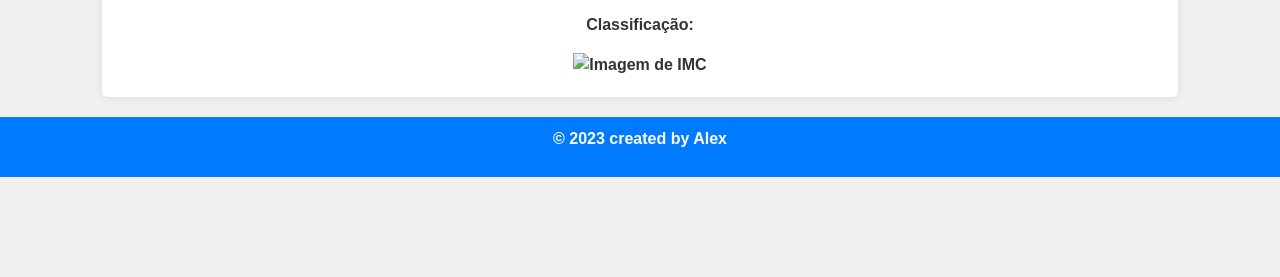
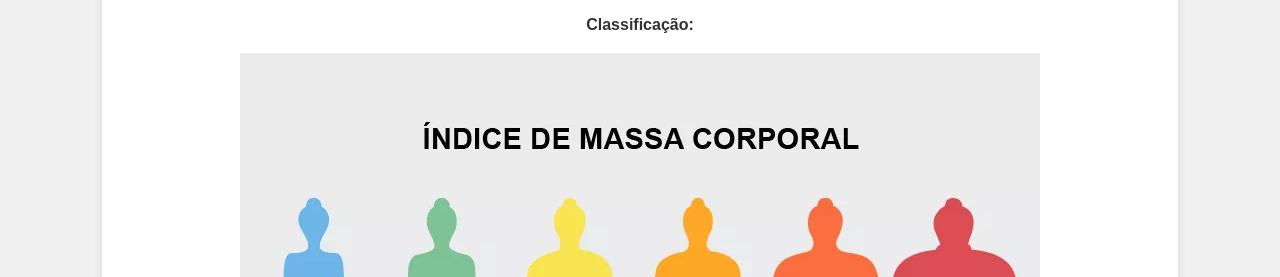
Before and after one commit to JuniorChagasz/Calculadora-IMC-Alex, a plain HTML site: page index.html in a window 1280 px wide. Shown: the part 523-800 px from the top of the page. Drawn offline with nearby package versions, Linux system fonts and the light colour scheme; the site is published under a folder, as on GitHub Pages, so addresses that start at the root find nothing; a web font is replaced by a local one.

Commit message:
Update index.html

```diff
--- a/index.html
+++ b/index.html
@@ -42,7 +42,7 @@
                 <div id="resultado">
                     <p>Seu IMC é: <span id="imc-valor"></span></p>
                     <p>Classificação: <span id="imc-classificacao"></span></p>
-                    <img id="imc-imagem" src="/img/imc-todos-pesos.webp" alt="Imagem de IMC">
+                    <img id="imc-imagem" src="./img/imc-todos-pesos.webp" alt="Imagem de IMC">
                 </div>
             </section>
         </div>
```
